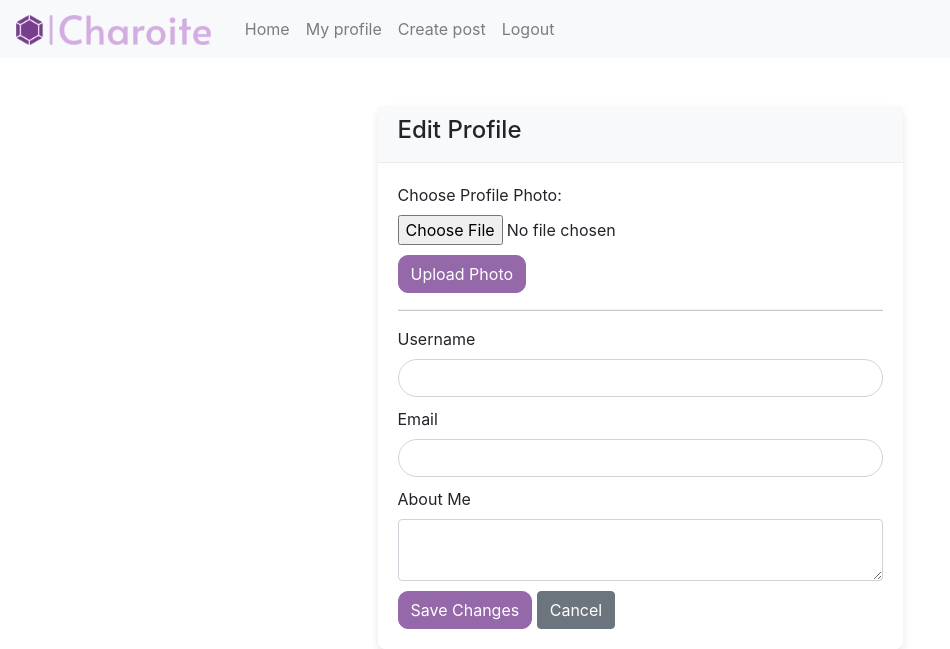
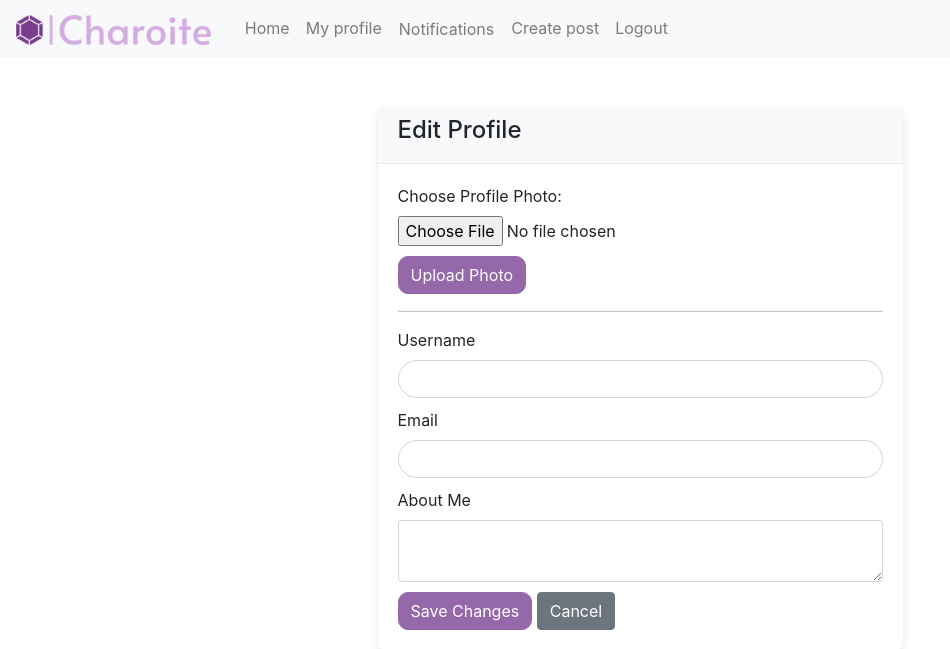
Before and after one commit to nuochka/Charoite, a Flask app: a page that uses blog/templates/components/nav_bar.html in a window 1280 px wide. Shown: the top 649 px of the page, without its empty margins (0-950 px from the left). Run offline with Flask 3, Linux system fonts and the light colour scheme; the visitor is signed in with stand-in values (Sample User, id 1); data that the repository does not hold is empty; some libraries are stand-ins or nearby versions.

Commit message:
Added notification functionality for user follow. Fixed style for links in navigation bar.

```diff
--- a/blog/profile.py
+++ b/blog/profile.py
@@ -1,6 +1,7 @@
 import os
-from flask import Blueprint, render_template, session, flash, redirect, url_for, g, request, current_app
+from flask import Blueprint, render_template, session, flash, redirect, url_for, g, request, current_app, jsonify
 from werkzeug.utils import secure_filename
+from datetime import datetime
 
 profile_bp = Blueprint("profile", __name__)
 UPLOAD_FOLDER = 'static/uploads'
@@ -116,6 +117,20 @@ def profile(db):
                         {'_id': friend['_id']},
                         {'$addToSet': {'followers': user['username']}}
                     )
+
+                    # Create a notification for the friend
+                    notification = {
+                        'type': 'follow',
+                        'from_user': current_username,
+                        'to_user': username,
+                        'message': f'{friend_username} has started following you.',
+                        'timestamp': datetime.utcnow()
+                    }
+                    users_collection.update_one(
+                        {'username': username},
+                        {'$push': {'notifications': notification}}
+                    )
+
                     return redirect(url_for('profile.user_profile', username=friend['username']))
         return redirect(url_for('profile.home'))
 
@@ -139,5 +154,15 @@ def profile(db):
                     return redirect(url_for('profile.user_profile', username=friend['username']))
         return redirect(url_for('profile.home'))
 
+    @profile_bp.route('/profile/notifications', methods=['GET'])
+    def get_notifications():
+        if 'username' in session:
+            current_username = session['username']
+            user = users_collection.find_one({'username': current_username})
+            if user:
+                notifications = user.get('notifications', [])
+                return jsonify({'notifications': notifications})
+        return jsonify({'notifications': []})
+
 
     return profile_bp
--- a/blog/static/style.css
+++ b/blog/static/style.css
@@ -13,6 +13,10 @@
     max-width: 800px;
 }
 
+.nav-link{
+    display: flex;
+    justify-content: flex-start;
+}
 /* Override Bootstrap card styles */
 .card {
     margin-bottom: 20px;
--- a/blog/templates/components/nav_bar.html
+++ b/blog/templates/components/nav_bar.html
@@ -26,6 +26,11 @@
                       <a class="nav-link" href="/profile/{{ session.username }}">My profile</a>
                   </li>
                   <li class="nav-item">
+                    <a class="nav-link btn btn-link" data-toggle="modal" data-target="#notificationsModal">
+                        Notifications
+                    </a>
+                  </li>
+                  <li class="nav-item">
                       <a class="nav-link" href="/create-post">Create post</a>
                   </li>
                   <li class="nav-item">
@@ -42,8 +47,32 @@
             </ul>
         </div>
     </nav>
+
+
+    <!-- Notifications Modal -->
+    <div class="modal fade" id="notificationsModal" tabindex="-1" role="dialog" aria-labelledby="notificationsModalLabel" aria-hidden="true">
+        <div class="modal-dialog" role="document">
+            <div class="modal-content">
+                <div class="modal-header">
+                    <h5 class="modal-title" id="notificationsModalLabel">Notifications</h5>
+                    <button type="button" class="close" data-dismiss="modal" aria-label="Close">
+                        <span aria-hidden="true">&times;</span>
+                    </button>
+                </div>
+                <div class="modal-body">
+                    <ul id="notifications-list" class="list-group">
+                    </ul>
+                </div>
+                <div class="modal-footer">
+                    <button type="button" class="btn btn-secondary" data-dismiss="modal">Close</button>
+                </div>
+            </div>
+        </div>
+    </div>
+
     <script src="https://code.jquery.com/jquery-3.5.1.slim.min.js"></script>
     <script src="https://cdn.jsdelivr.net/npm/@popperjs/core@2.5.3/dist/umd/popper.min.js"></script>
     <script src="https://stackpath.bootstrapcdn.com/bootstrap/4.5.2/js/bootstrap.min.js"></script>
+    <script src="/file/scripts/notifications.js" type="module"></script>
 </body>
 </html>
```
